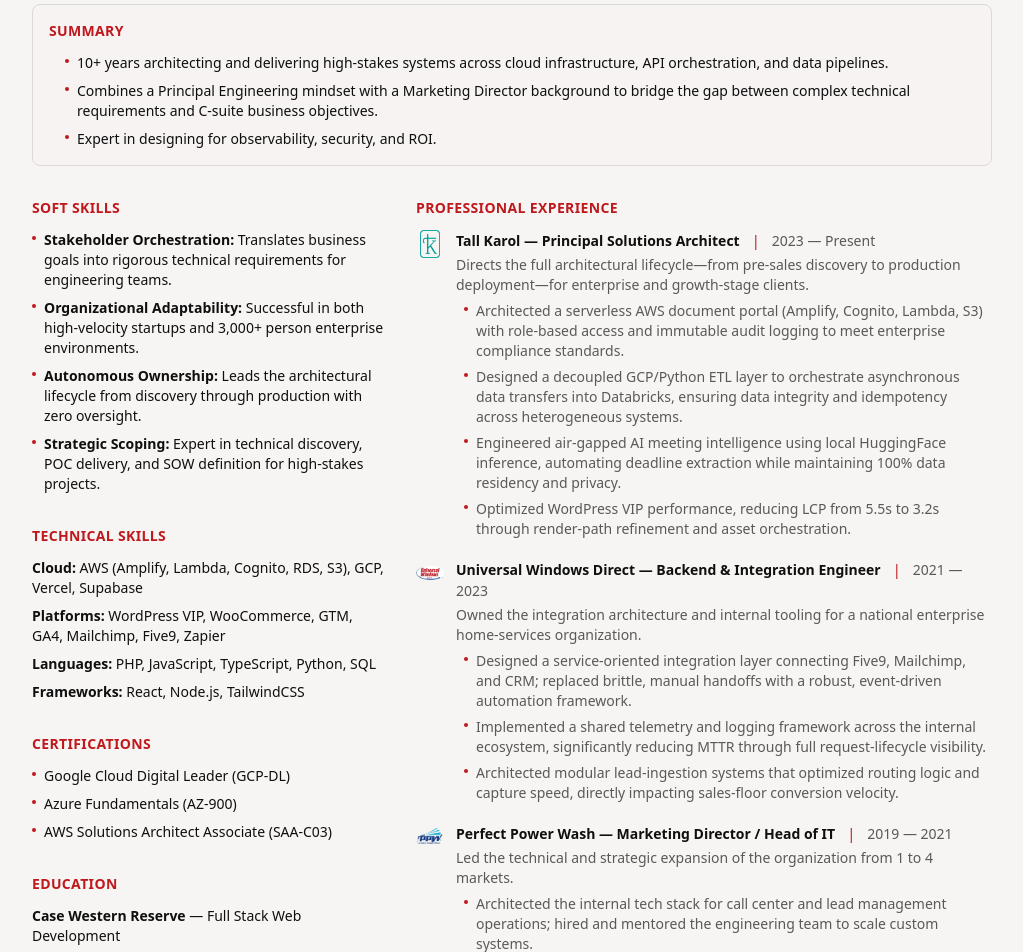
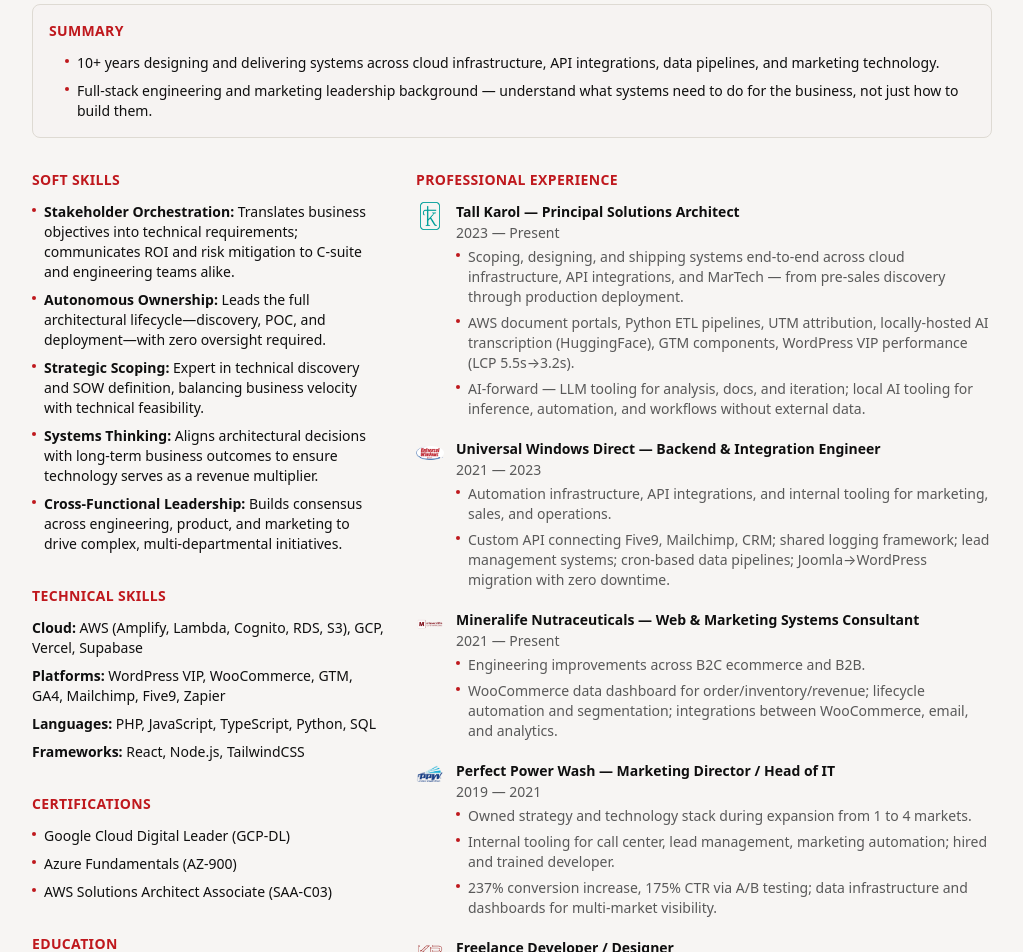
Before and after one commit to tallkarol/karolbuczek-site, a Next.js app: page /resume/one-sheet/plain-text in a window 1280 px wide. Shown: the part 180-1132 px from the top of the page, without its empty margins (128-1151 px from the left). Built offline with nearby package versions, Linux system fonts and the light colour scheme.

Commit message:
Revert "refined plain text resume"
This reverts commit ec90731b19819e85db97e60b57abf280527485d7.

```diff
--- a/app/resume/one-sheet/page.tsx
+++ b/app/resume/one-sheet/page.tsx
@@ -67,19 +67,13 @@ export default function ResumeOneSheetPage() {
               <li className="flex items-start gap-2">
                 <span className="mt-1 h-1 w-1 rounded-full bg-primary flex-shrink-0" />
                 <Typography variant="body-sm" className="text-[11px] leading-relaxed print:text-[9px] text-foreground">
-                  10+ years architecting and delivering high-stakes systems across cloud infrastructure, API orchestration, and data pipelines.
+                  10+ years designing and delivering systems across cloud infrastructure, API integrations, data pipelines, and marketing technology.
                 </Typography>
               </li>
               <li className="flex items-start gap-2">
                 <span className="mt-1 h-1 w-1 rounded-full bg-primary flex-shrink-0" />
                 <Typography variant="body-sm" className="text-[11px] leading-relaxed print:text-[9px] text-foreground">
-                  Combines a Principal Engineering mindset with a Marketing Director background to bridge the gap between complex technical requirements and C-suite business objectives.
-                </Typography>
-              </li>
-              <li className="flex items-start gap-2">
-                <span className="mt-1 h-1 w-1 rounded-full bg-primary flex-shrink-0" />
-                <Typography variant="body-sm" className="text-[11px] leading-relaxed print:text-[9px] text-foreground">
-                  Expert in designing for observability, security, and ROI.
+                  Full-stack engineering and marketing leadership background — understand what systems need to do for the business, not just how to build them.
                 </Typography>
               </li>
             </ul>
@@ -99,11 +93,9 @@ export default function ResumeOneSheetPage() {
                   title: "Tall Karol — Principal Solutions Architect",
                   logo: "/tallkarol-monogram-logo.png",
                   bullets: [
-                    "Directs the full architectural lifecycle—from pre-sales discovery to production deployment—for enterprise and growth-stage clients.",
-                    "Architected a serverless AWS document portal (Amplify, Cognito, Lambda, S3) with role-based access and immutable audit logging to meet enterprise compliance standards.",
-                    "Designed a decoupled GCP/Python ETL layer to orchestrate asynchronous data transfers into Databricks, ensuring data integrity and idempotency across heterogeneous systems.",
-                    "Engineered air-gapped AI meeting intelligence using local HuggingFace inference, automating deadline extraction while maintaining 100% data residency and privacy.",
-                    "Optimized WordPress VIP performance, reducing LCP from 5.5s to 3.2s through render-path refinement and asset orchestration.",
+                    "Scoping, designing, and shipping systems end-to-end across cloud infrastructure, API integrations, and MarTech — from pre-sales discovery through production deployment.",
+                    "AWS document portals, Python ETL pipelines, UTM attribution, locally-hosted AI transcription (HuggingFace), GTM components, WordPress VIP performance (LCP 5.5s→3.2s).",
+                    "AI-forward — LLM tooling for analysis, docs, and iteration; local AI tooling for inference, automation, and workflows without external data.",
                   ],
                 },
                 {
@@ -111,10 +103,17 @@ export default function ResumeOneSheetPage() {
                   title: "Universal Windows Direct — Backend & Integration Engineer",
                   logo: "/uwd-logo.png",
                   bullets: [
-                    "Owned the integration architecture and internal tooling for a national enterprise home-services organization.",
-                    "Designed a service-oriented integration layer connecting Five9, Mailchimp, and CRM; replaced brittle, manual handoffs with a robust, event-driven automation framework.",
-                    "Implemented a shared telemetry and logging framework across the internal ecosystem, significantly reducing MTTR through full request-lifecycle visibility.",
-                    "Architected modular lead-ingestion systems that optimized routing logic and capture speed, directly impacting sales-floor conversion velocity.",
+                    "Automation infrastructure, API integrations, and internal tooling for marketing, sales, and operations.",
+                    "Custom API connecting Five9, Mailchimp, CRM; shared logging framework; lead management systems; cron-based data pipelines; Joomla→WordPress migration with zero downtime.",
+                  ],
+                },
+                {
+                  period: "2021 — Present",
+                  title: "Mineralife Nutraceuticals — Web & Marketing Systems Consultant",
+                  logo: "/mineralife-logo.png",
+                  bullets: [
+                    "Engineering improvements across B2C ecommerce and B2B.",
+                    "WooCommerce data dashboard for order/inventory/revenue; lifecycle automation and segmentation; integrations between WooCommerce, email, and analytics.",
                   ],
                 },
                 {
@@ -122,9 +121,9 @@ export default function ResumeOneSheetPage() {
                   title: "Perfect Power Wash — Marketing Director / Head of IT",
                   logo: "/ppw.png",
                   bullets: [
-                    "Led the technical and strategic expansion of the organization from 1 to 4 markets.",
-                    "Architected the internal tech stack for call center and lead management operations; hired and mentored the engineering team to scale custom systems.",
-                    "Designed multi-market reporting infrastructure and data dashboards, providing leadership with a unified view of performance metrics across all operational territories.",
+                    "Owned strategy and technology stack during expansion from 1 to 4 markets.",
+                    "Internal tooling for call center, lead management, marketing automation; hired and trained developer.",
+                    "237% conversion increase, 175% CTR via A/B testing; data infrastructure and dashboards for multi-market visibility.",
                   ],
                 },
                 {
@@ -132,8 +131,8 @@ export default function ResumeOneSheetPage() {
                   title: "Freelance Developer / Designer",
                   logo: "/logo.png",
                   bullets: [
-                    "Managed full-cycle delivery for mid-market clients, focusing on digital infrastructure strategy.",
-                    "Translated business goals into technical architectures for e-commerce and brand systems, developing foundational expertise in requirements gathering and stakeholder management.",
+                    "10 years of client-facing work: full-stack web development, brand strategy, ecommerce builds, digital infrastructure.",
+                    "Expertise in requirements gathering, project scoping, and systems thinking that underpins current architecture work.",
                   ],
                 },
               ].map((item, index, arr) => (
@@ -154,17 +153,16 @@ export default function ResumeOneSheetPage() {
                         />
                       )}
                       <div className="flex-1 min-w-0">
-                        <Typography variant="body" className="font-semibold text-[11px] print:text-[9px] text-foreground">
-                          {item.title} <span className="text-primary mx-3">|</span> <span className="font-medium text-muted-foreground">{item.period}</span>
+                        <Typography variant="body" className="font-semibold text-[11px] print:text-[9px] text-foreground block">
+                          {item.title}
+                        </Typography>
+                        <Typography variant="body-sm" className="text-[11px] print:text-[9px] text-muted-foreground font-medium">
+                          {item.period}
                         </Typography>
                       </div>
                     </div>
-                    <div className="mt-1 p-2 print:p-0 print:mt-0.5 rounded-lg border bg-muted/30 border-border/50 print-flat space-y-1 print:space-y-0.5 pl-0">
-                      <Typography variant="body-sm" className="text-[11px] leading-relaxed print:text-[8px] text-muted-foreground italic">
-                        {item.bullets[0]}
-                      </Typography>
-                      <ul className="space-y-1 print:space-y-0.5 pl-2">
-                        {item.bullets.slice(1).map((bullet, bi) => (
+                    <ul className="mt-1 p-2 print:p-0 print:mt-0.5 rounded-lg border bg-muted/30 border-border/50 print-flat space-y-1 print:space-y-0.5 pl-0">
+                      {item.bullets.map((bullet, bi) => (
                         <li key={bi} className="flex items-start gap-2">
                           <span className="mt-1 h-1 w-1 rounded-full bg-primary flex-shrink-0" />
                           <Typography variant="body-sm" className="text-[11px] leading-relaxed print:text-[8px] text-muted-foreground italic">
@@ -173,7 +171,6 @@ export default function ResumeOneSheetPage() {
                         </li>
                       ))}
                     </ul>
-                    </div>
                   </div>
                 </div>
               ))}
@@ -226,10 +223,11 @@ export default function ResumeOneSheetPage() {
             </Typography>
             <ul className="space-y-1 print:space-y-0.5 pl-4">
               {[
-                "Stakeholder Orchestration: Translates business goals into rigorous technical requirements for engineering teams.",
-                "Organizational Adaptability: Successful in both high-velocity startups and 3,000+ person enterprise environments.",
-                "Autonomous Ownership: Leads the architectural lifecycle from discovery through production with zero oversight.",
-                "Strategic Scoping: Expert in technical discovery, POC delivery, and SOW definition for high-stakes projects.",
+                "Stakeholder Orchestration: Translates business objectives into technical requirements; communicates ROI and risk mitigation to C-suite and engineering teams alike.",
+                "Autonomous Ownership: Leads the full architectural lifecycle—discovery, POC, and deployment—with zero oversight required.",
+                "Strategic Scoping: Expert in technical discovery and SOW definition, balancing business velocity with technical feasibility.",
+                "Systems Thinking: Aligns architectural decisions with long-term business outcomes to ensure technology serves as a revenue multiplier.",
+                "Cross-Functional Leadership: Builds consensus across engineering, product, and marketing to drive complex, multi-departmental initiatives.",
               ].map((skill) => {
                 const [label, ...rest] = skill.split(": ")
                 return (
--- a/app/resume/one-sheet/plain-text/page.tsx
+++ b/app/resume/one-sheet/plain-text/page.tsx
@@ -15,17 +15,19 @@ export default function ResumePlainTextPage() {
   }, [])
 
   const experience = [
-    { period: "2023 — Present", title: "Tall Karol — Principal Solutions Architect", logo: "/tallkarol-monogram-logo.png", bullets: ["Directs the full architectural lifecycle—from pre-sales discovery to production deployment—for enterprise and growth-stage clients.", "Architected a serverless AWS document portal (Amplify, Cognito, Lambda, S3) with role-based access and immutable audit logging to meet enterprise compliance standards.", "Designed a decoupled GCP/Python ETL layer to orchestrate asynchronous data transfers into Databricks, ensuring data integrity and idempotency across heterogeneous systems.", "Engineered air-gapped AI meeting intelligence using local HuggingFace inference, automating deadline extraction while maintaining 100% data residency and privacy.", "Optimized WordPress VIP performance, reducing LCP from 5.5s to 3.2s through render-path refinement and asset orchestration."] },
-    { period: "2021 — 2023", title: "Universal Windows Direct — Backend & Integration Engineer", logo: "/uwd-logo.png", bullets: ["Owned the integration architecture and internal tooling for a national enterprise home-services organization.", "Designed a service-oriented integration layer connecting Five9, Mailchimp, and CRM; replaced brittle, manual handoffs with a robust, event-driven automation framework.", "Implemented a shared telemetry and logging framework across the internal ecosystem, significantly reducing MTTR through full request-lifecycle visibility.", "Architected modular lead-ingestion systems that optimized routing logic and capture speed, directly impacting sales-floor conversion velocity."] },
-    { period: "2019 — 2021", title: "Perfect Power Wash — Marketing Director / Head of IT", logo: "/ppw.png", bullets: ["Led the technical and strategic expansion of the organization from 1 to 4 markets.", "Architected the internal tech stack for call center and lead management operations; hired and mentored the engineering team to scale custom systems.", "Designed multi-market reporting infrastructure and data dashboards, providing leadership with a unified view of performance metrics across all operational territories."] },
-    { period: "2009 — 2019", title: "Freelance Developer / Designer", logo: "/logo.png", bullets: ["Managed full-cycle delivery for mid-market clients, focusing on digital infrastructure strategy.", "Translated business goals into technical architectures for e-commerce and brand systems, developing foundational expertise in requirements gathering and stakeholder management."] },
+    { period: "2023 — Present", title: "Tall Karol — Principal Solutions Architect", logo: "/tallkarol-monogram-logo.png", bullets: ["Scoping, designing, and shipping systems end-to-end across cloud infrastructure, API integrations, and MarTech — from pre-sales discovery through production deployment.", "AWS document portals, Python ETL pipelines, UTM attribution, locally-hosted AI transcription (HuggingFace), GTM components, WordPress VIP performance (LCP 5.5s→3.2s).", "AI-forward — LLM tooling for analysis, docs, and iteration; local AI tooling for inference, automation, and workflows without external data."] },
+    { period: "2021 — 2023", title: "Universal Windows Direct — Backend & Integration Engineer", logo: "/uwd-logo.png", bullets: ["Automation infrastructure, API integrations, and internal tooling for marketing, sales, and operations.", "Custom API connecting Five9, Mailchimp, CRM; shared logging framework; lead management systems; cron-based data pipelines; Joomla→WordPress migration with zero downtime."] },
+    { period: "2021 — Present", title: "Mineralife Nutraceuticals — Web & Marketing Systems Consultant", logo: "/mineralife-logo.png", bullets: ["Engineering improvements across B2C ecommerce and B2B.", "WooCommerce data dashboard for order/inventory/revenue; lifecycle automation and segmentation; integrations between WooCommerce, email, and analytics."] },
+    { period: "2019 — 2021", title: "Perfect Power Wash — Marketing Director / Head of IT", logo: "/ppw.png", bullets: ["Owned strategy and technology stack during expansion from 1 to 4 markets.", "Internal tooling for call center, lead management, marketing automation; hired and trained developer.", "237% conversion increase, 175% CTR via A/B testing; data infrastructure and dashboards for multi-market visibility."] },
+    { period: "2009 — 2019", title: "Freelance Developer / Designer", logo: "/logo.png", bullets: ["10 years of client-facing work: full-stack web development, brand strategy, ecommerce builds, digital infrastructure.", "Expertise in requirements gathering, project scoping, and systems thinking that underpins current architecture work."] },
   ]
 
   const softSkills = [
-    "Stakeholder Orchestration: Translates business goals into rigorous technical requirements for engineering teams.",
-    "Organizational Adaptability: Successful in both high-velocity startups and 3,000+ person enterprise environments.",
-    "Autonomous Ownership: Leads the architectural lifecycle from discovery through production with zero oversight.",
-    "Strategic Scoping: Expert in technical discovery, POC delivery, and SOW definition for high-stakes projects.",
+    "Stakeholder Orchestration: Translates business objectives into technical requirements; communicates ROI and risk mitigation to C-suite and engineering teams alike.",
+    "Autonomous Ownership: Leads the full architectural lifecycle—discovery, POC, and deployment—with zero oversight required.",
+    "Strategic Scoping: Expert in technical discovery and SOW definition, balancing business velocity with technical feasibility.",
+    "Systems Thinking: Aligns architectural decisions with long-term business outcomes to ensure technology serves as a revenue multiplier.",
+    "Cross-Functional Leadership: Builds consensus across engineering, product, and marketing to drive complex, multi-departmental initiatives.",
   ]
 
   return (
@@ -63,15 +65,11 @@ export default function ResumePlainTextPage() {
           <ul className="space-y-2 text-sm print:text-xs pl-4">
             <li className="flex items-start gap-2">
               <span className="mt-1.5 h-1 w-1 rounded-full bg-primary flex-shrink-0" />
-              <span>10+ years architecting and delivering high-stakes systems across cloud infrastructure, API orchestration, and data pipelines.</span>
+              <span>10+ years designing and delivering systems across cloud infrastructure, API integrations, data pipelines, and marketing technology.</span>
             </li>
             <li className="flex items-start gap-2">
               <span className="mt-1.5 h-1 w-1 rounded-full bg-primary flex-shrink-0" />
-              <span>Combines a Principal Engineering mindset with a Marketing Director background to bridge the gap between complex technical requirements and C-suite business objectives.</span>
-            </li>
-            <li className="flex items-start gap-2">
-              <span className="mt-1.5 h-1 w-1 rounded-full bg-primary flex-shrink-0" />
-              <span>Expert in designing for observability, security, and ROI.</span>
+              <span>Full-stack engineering and marketing leadership background — understand what systems need to do for the business, not just how to build them.</span>
             </li>
           </ul>
         </section>
@@ -142,21 +140,17 @@ export default function ResumePlainTextPage() {
                   )}
                   <div className="min-w-0">
                     <div className="mb-1">
-                      <strong className="text-sm print:text-xs">{item.title}</strong>
-                      <span className="text-primary mx-3">|</span>
+                      <strong className="text-sm print:text-xs block">{item.title}</strong>
                       <span className="text-sm text-muted-foreground print:text-xs">{item.period}</span>
                     </div>
-                    <div className="space-y-1.5 text-sm text-muted-foreground print:text-xs">
-                      <p>{item.bullets[0]}</p>
-                      <ul className="space-y-1.5 pl-2">
-                        {item.bullets.slice(1).map((bullet, j) => (
+                    <ul className="space-y-1.5 text-sm text-muted-foreground print:text-xs pl-0">
+                      {item.bullets.map((bullet, j) => (
                         <li key={j} className="flex items-start gap-2">
                           <span className="mt-1.5 h-1 w-1 rounded-full bg-primary flex-shrink-0" />
                           <span>{bullet}</span>
                         </li>
                       ))}
                     </ul>
-                    </div>
                   </div>
                 </div>
               ))}
```
Also changed, not shown: 1 other file (tests, documents, lock files or other folders). Lines whose indentation alone changed are shown as unchanged.
